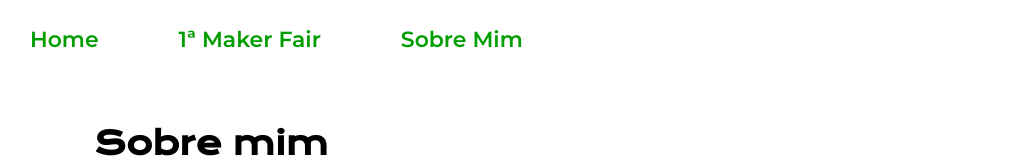
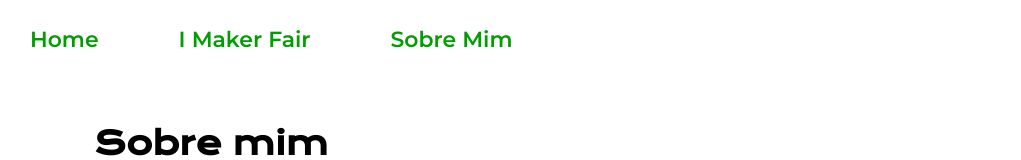
Before and after one commit to Jao56/fundmaker, a plain HTML site: page about.html in a window 1280 px wide. Shown: the top 160 px of the page, without its empty margins (98-1119 px from the left). Drawn offline with nearby package versions, Linux system fonts and the light colour scheme.

Commit message:
Update about.html 2.0

```diff
--- a/about.html
+++ b/about.html
@@ -11,7 +11,7 @@
     <header class="cabecalho">
         <nav class="cabecalho__menu">
             <a class="cabecalho__menu__link" href="index.html">Home</a>
-            <a class="cabecalho__menu__link" href="makerfair.html">1ª Maker Fair</a>
+            <a class="cabecalho__menu__link" href="makerfair.html">I Maker Fair</a>
             <a class="cabecalho__menu__link" href="about.html">Sobre Mim</a>
         </nav>
     </header>
```
